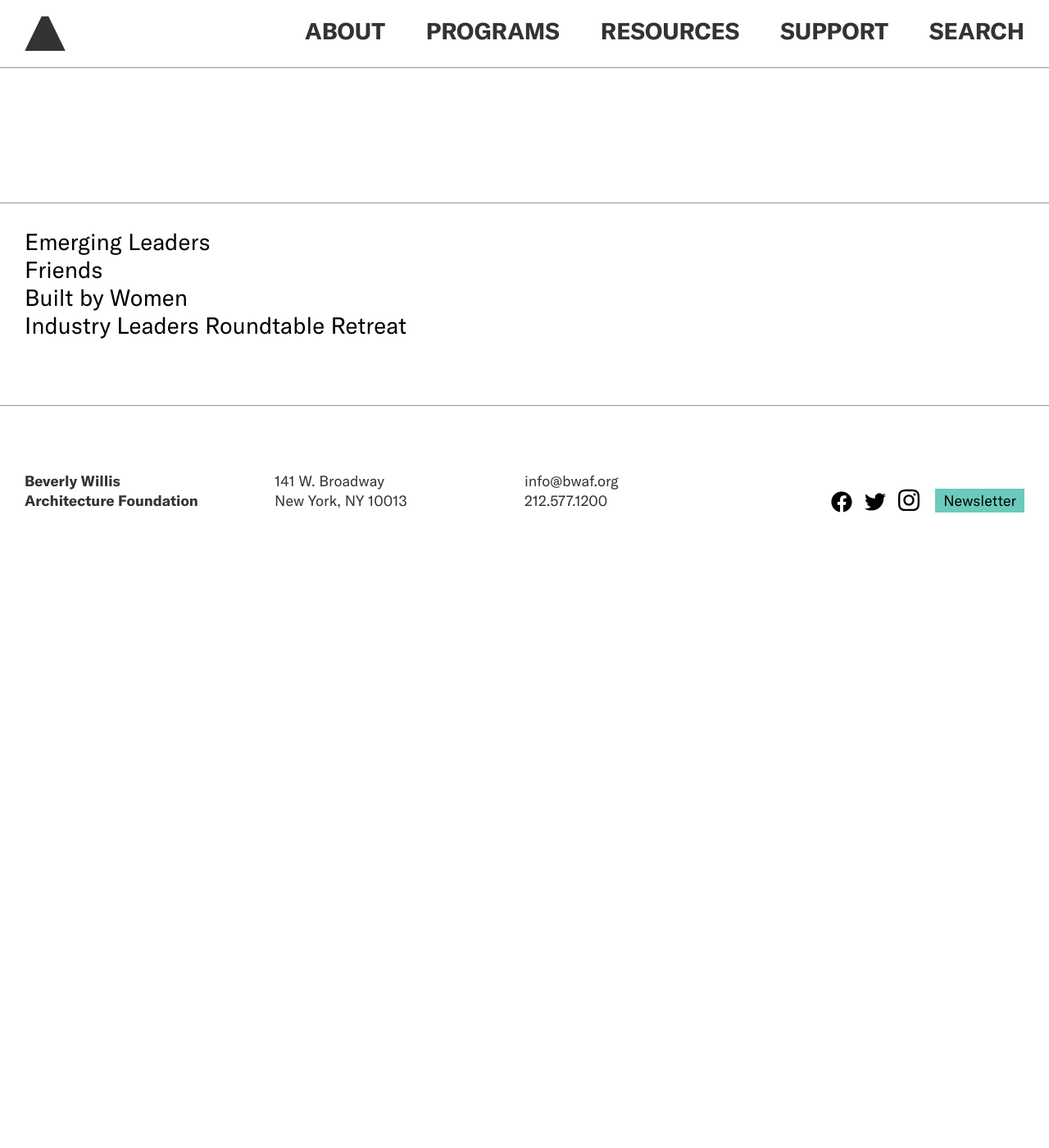
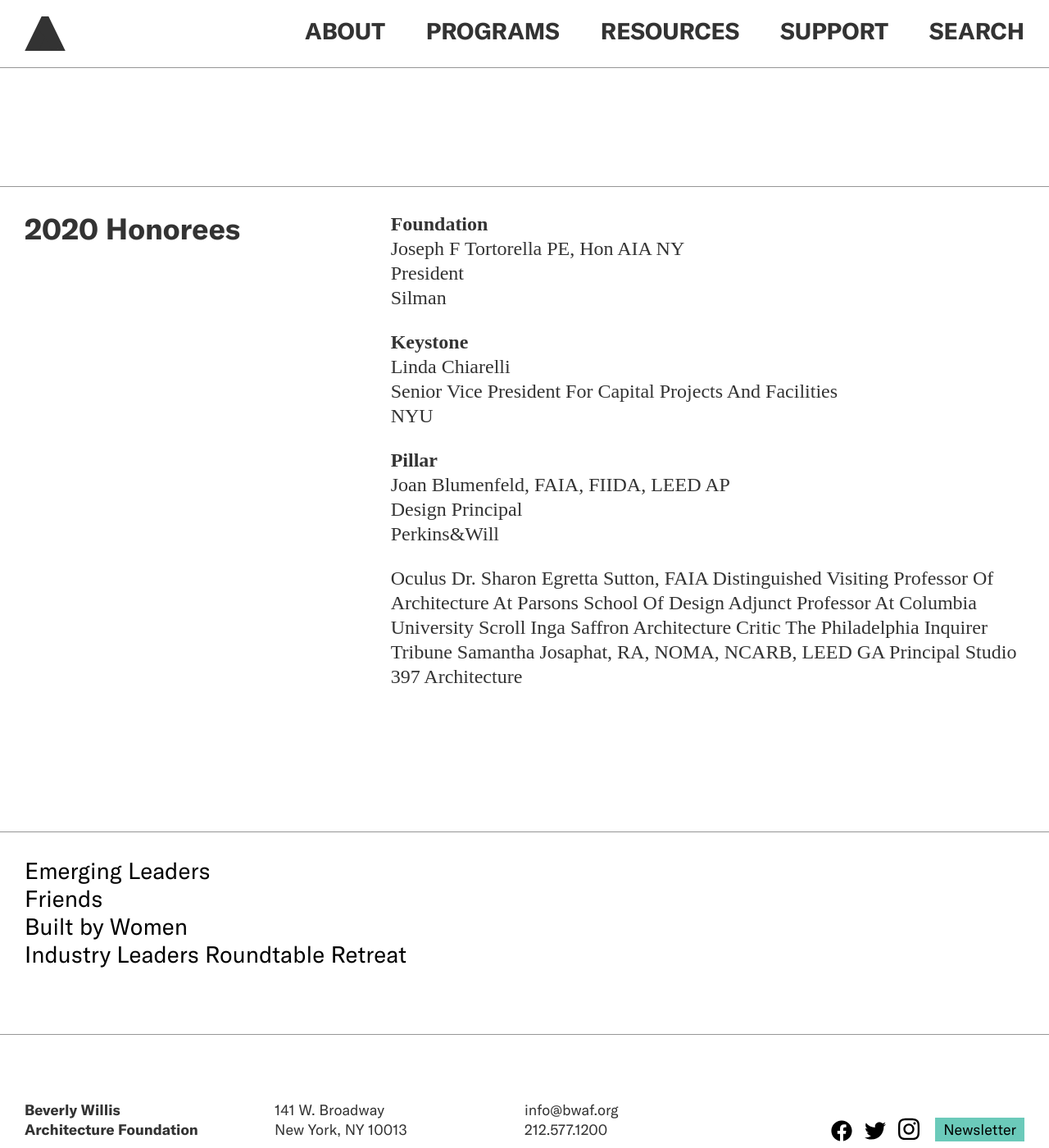
Before and after one commit to jengalas/bwaf-bbw, a Jekyll site: the page built from _programs/leadership-awards-gala.md, in a window 1280 px wide and 1400 px high, scrolled down 1337 px. Shown: the whole window at 82% size. Built offline with Jekyll 4.4.1, drawn with Linux system fonts in a browser that asks for light colours; some web fonts are replaced; before the commit the page ends 1990 px from its top, so only the background shows below that.

Commit message:
Update from Forestry.io taliacotton updated _programs/leadership-awards-gala.md

```diff
--- a/_programs/leadership-awards-gala.md
+++ b/_programs/leadership-awards-gala.md
@@ -2,7 +2,7 @@
 layout: innerPage
 navCategory: Programs
 title: Leadership Awards Gala
-permalink: /programs/leadership-awards-gala
+permalink: "/programs/leadership-awards-gala"
 page_blocks:
 - template: slideshow-block
   include_left-hand_column_text_: true
@@ -39,5 +39,19 @@
     Each year a Gala Chair is selected by the Board to head up the selection of the annual honorees. Names put forth for consideration are presented by the Gala Committee to the Executive Committee of the Board of Trustees for consideration by the full board. In addition to names put forth by our constituency, the Gala Committee seeks to identify women who may not yet have come to the attention of the general public for recognition. We are interested in scholarship, professional distinction, journalism, corporate achievement, and impact in the advancement of women in the building industry.
 
     The gala is our major fundraising event, and is responsible for a significant portion of our annual operating expense. A special evening of friends, family, and professional colleagues provides an opportunity to expand contacts and demonstrate that networking with women is good business. It is a unique event within our industry—not your father’s rubber chicken dinner—musical entertainment by The Bettys was featured in past years.
+- template: text-block
+  section_break: true
+  include_left-hand_column_text_: true
+  lefthand_text:
+    header_type: Medium Header
+    text: 2020 Honorees
+  text_block: "**Foundation**   \nJoseph F Tortorella PE, Hon AIA NY   \nPresident
+    \  \nSilman \n\n**Keystone**   \nLinda Chiarelli   \nSenior Vice President For
+    Capital Projects And Facilities   \nNYU \n\n**Pillar**   \nJoan Blumenfeld, FAIA,
+    FIIDA, LEED AP   \nDesign Principal   \nPerkins&Will \n\nOculus Dr. Sharon Egretta
+    Sutton, FAIA Distinguished Visiting Professor Of Architecture At Parsons School
+    Of Design Adjunct Professor At Columbia University Scroll Inga Saffron Architecture
+    Critic The Philadelphia Inquirer Tribune Samantha Josaphat, RA, NOMA, NCARB, LEED
+    GA Principal Studio 397 Architecture"
 
 ---
```
